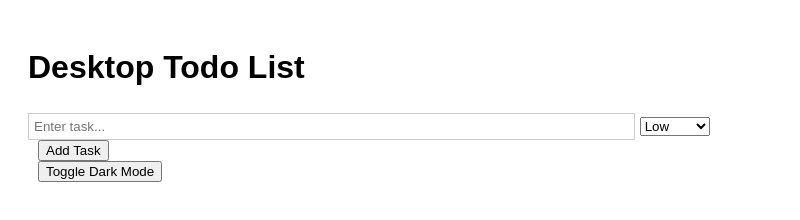
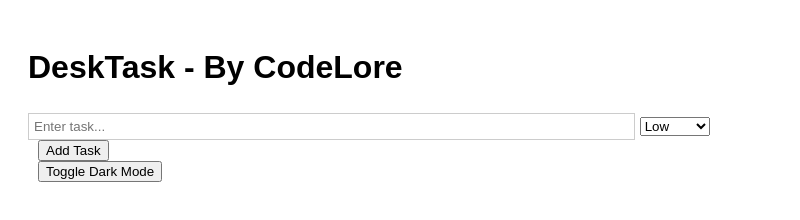
Before and after one commit to Erelumnir/DeskTask, an Electron app: page app/index.html in a window 800 px wide. Drawn offline with Linux system fonts and the light colour scheme; no server answers.

Commit message:
Hotfix: Removed import causing Error

```diff
--- a/app/index.html
+++ b/app/index.html
@@ -2,7 +2,7 @@
 <html>
 <head>
   <meta charset="UTF-8">
-  <title>Desktop Todo List</title>
+  <title>DeskTask - By CodeLore</title>
   <style>
     body {
       font-family: Arial, sans-serif;
@@ -53,7 +53,7 @@
   </style>
 </head>
 <body>
-  <h1>Desktop Todo List</h1>
+  <h1>DeskTask - By CodeLore</h1>
   <div id="tasks"></div>
   <form id="taskForm">
     <input type="text" id="taskInput" placeholder="Enter task...">
@@ -68,8 +68,6 @@
   <button id="darkModeToggle">Toggle Dark Mode</button>
 
   <script>
-    const { ipcRenderer } = require('electron');
-
     // Dark Mode toggle
     document.getElementById('darkModeToggle').addEventListener('click', () => {
       document.body.classList.toggle('dark-mode');
```
